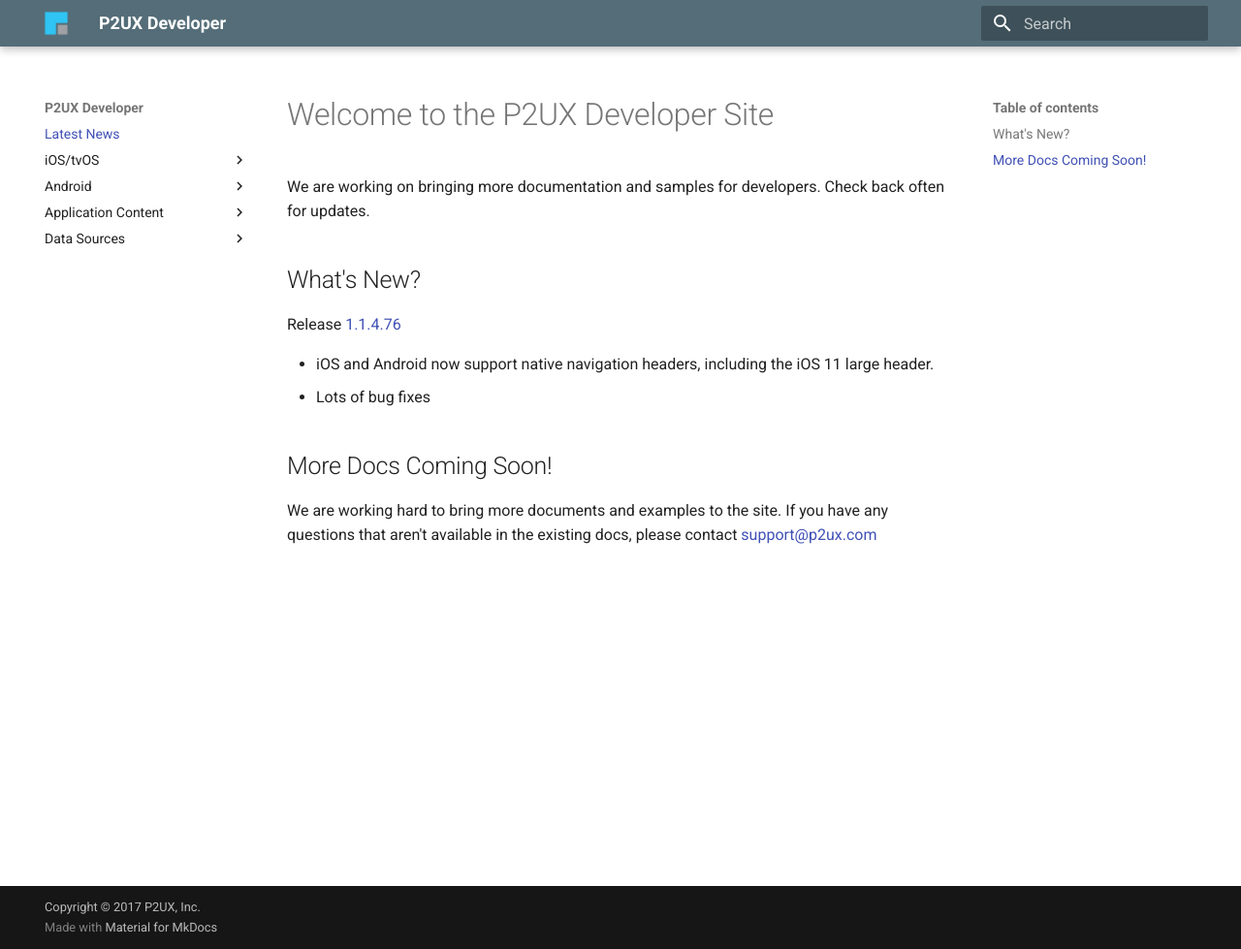
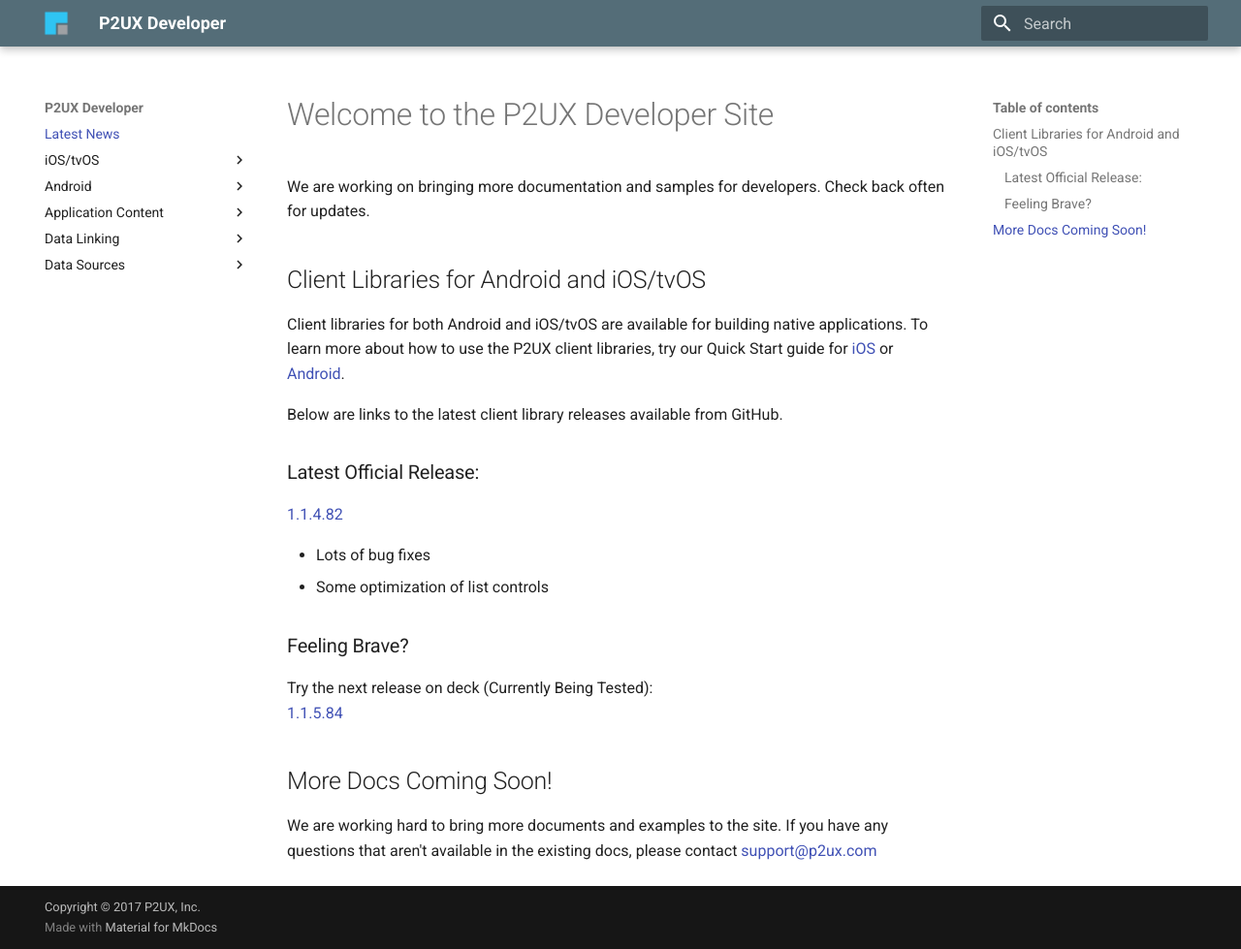
Before and after one commit to P2UX/ClientLibraries, an MkDocs documentation site: the page built from docs/index.md, in a window 1280 px wide and 979 px high. Shown: the whole window at 97% size. Built offline with MkDocs 1.6.1 and Material for MkDocs 9.7.7, drawn with Linux system fonts in a browser that asks for light colours; old or Windows-style settings are respelled for this version of MkDocs.

```diff
--- a/docs/index.md
+++ b/docs/index.md
@@ -2,12 +2,21 @@
 
 We are working on bringing more documentation and samples for developers. Check back often for updates.
 
-## What's New?
+## Client Libraries for Android and iOS/tvOS
+Client libraries for both Android and iOS/tvOS are available for building native applications. To learn more about how to use the P2UX client libraries, try our Quick Start guide for [iOS](ios/quickstart) or [Android](android/quickstart).
 
-Release <a href="https://github.com/P2UX/ClientLibraries" target="_blank">1.1.4.76</a>
+Below are links to the latest client library releases available from GitHub.
 
-* iOS and Android now support native navigation headers, including the iOS 11 large header.
+###Latest Official Release:
+<a href="https://github.com/P2UX/ClientLibraries/releases/tag/v1.1.4.82" target="_blank">1.1.4.82</a>
+
+
 * Lots of bug fixes
+* Some optimization of list controls
+
+###Feeling Brave?
+Try the next release on deck (Currently Being Tested):<br/>
+<a href="https://github.com/P2UX/ClientLibraries" target="_blank">1.1.5.84</a>
 
 ## More Docs Coming Soon!
 
--- a/mkdocs.yml
+++ b/mkdocs.yml
@@ -44,5 +44,7 @@
       - Dynamic Application Bundle: 'general/dynamicappbundle.md'
       - Static Application Bundle: 'general/staticappbundle.md'
       - Splash Screens: 'general/splashscreen.md'
+  - Data Linking:
+      - Filters and Conditionals: 'linking/filtersconditionals.md'
   - Data Sources:
       - Overview: 'datasources/overview.md'
```
Also changed, not shown: docs/linking/filtersconditionals.md (added, +152 -0 lines), docs/images/linking/editconditionalselector.png (added), docs/images/linking/editconditionalvalues.png (added), docs/images/linking/editdatalink.png (added), docs/images/linking/editdatalinkvalues.png (added), docs/images/linking/editexpressiongeneric.png (added), docs/images/linking/editexpressionmath.png (added).
